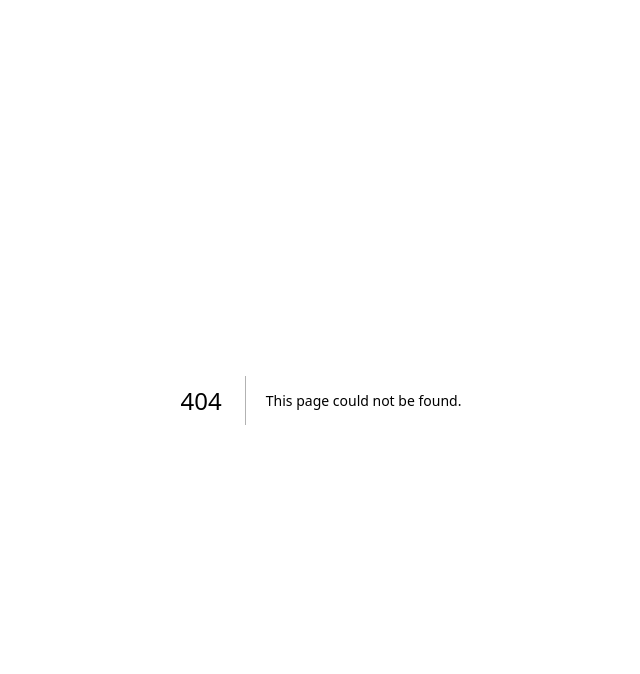
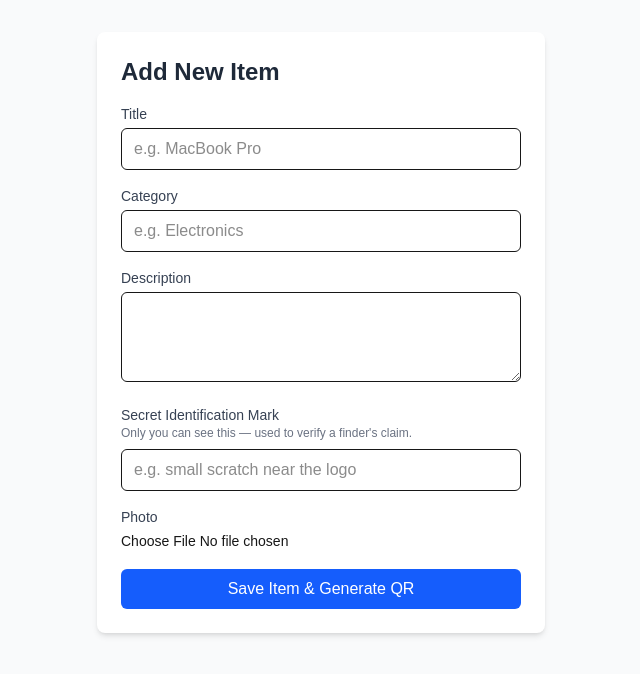
Before and after one commit to karthikkorrayi/Returnly, a Next.js app: page /dashboard/items/new in a window 1280 px wide. Before the commit this address had no page. Shown: the top 674 px of the page, without its empty margins (319-959 px from the left). Built offline with nearby package versions, Linux system fonts and the light colour scheme; no server answers.

Commit message:
updated adding items to generate QR

```diff
--- a/package.json
+++ b/package.json
@@ -11,13 +11,16 @@
   "dependencies": {
     "@supabase/ssr": "^0.12.4",
     "@supabase/supabase-js": "^2.112.0",
+    "nanoid": "^6.0.1",
     "next": "16.2.12",
+    "qrcode": "^1.5.4",
     "react": "19.2.4",
     "react-dom": "19.2.4"
   },
   "devDependencies": {
     "@tailwindcss/postcss": "^4",
     "@types/node": "^20",
+    "@types/qrcode": "^1.5.6",
     "@types/react": "^19",
     "@types/react-dom": "^19",
     "eslint": "^9",
--- /dev/null
+++ b/src/app/api/generate-qr/route.ts
@@ -0,0 +1,34 @@
+import { NextRequest, NextResponse } from 'next/server'
+import QRCode from 'qrcode'
+
+// GET /api/generate-qr?text=<url>
+// Returns a PNG image encoding the given text. Generated on demand —
+// nothing is stored, so there's no cache-invalidation problem if an
+// item's qr_code_id ever needs to change.
+export async function GET(request: NextRequest) {
+  const text = request.nextUrl.searchParams.get('text')
+
+  if (!text) {
+    return NextResponse.json({ error: 'Missing "text" parameter' }, { status: 400 })
+  }
+
+  try {
+    const pngBuffer = await QRCode.toBuffer(text, {
+      type: 'png',
+      width: 400,
+      margin: 2,
+    })
+
+    return new NextResponse(new Uint8Array(pngBuffer), {
+      headers: {
+        'Content-Type': 'image/png',
+        // Cache at the edge/browser since the same text always produces
+        // the same QR image — safe to cache aggressively
+        'Cache-Control': 'public, max-age=31536000, immutable',
+      },
+    })
+  } catch (err) {
+    console.error('QR generation failed:', err)
+    return NextResponse.json({ error: 'Failed to generate QR code' }, { status: 500 })
+  }
+}
--- /dev/null
+++ b/src/app/dashboard/items/[id]/page.tsx
@@ -0,0 +1,61 @@
+import { notFound } from 'next/navigation'
+import { createClient } from '@/lib/supabase/server'
+
+export default async function ItemDetailPage({
+  params,
+}: {
+  params: Promise<{ id: string }>
+}) {
+  const { id } = await params
+  const supabase = await createClient()
+
+  // RLS ensures this only returns a row if the current user owns it —
+  // no need for a manual user_id check here, the database enforces it
+  const { data: item, error } = await supabase
+    .from('items')
+    .select('*')
+    .eq('id', id)
+    .single()
+
+  if (error || !item) {
+    notFound()
+  }
+
+  const scanUrl = `${process.env.NEXT_PUBLIC_SITE_URL}/item/${item.qr_code_id}`
+  const qrImageUrl = `/api/generate-qr?text=${encodeURIComponent(scanUrl)}`
+
+  return (
+    <div className="min-h-screen bg-gray-50 px-4 py-8">
+      <div className="max-w-md mx-auto bg-white p-6 rounded-lg shadow-md space-y-4">
+        <h1 className="text-2xl font-bold text-gray-800">{item.title}</h1>
+        {item.category && <p className="text-gray-500">{item.category}</p>}
+
+        {item.image_url && (
+          // eslint-disable-next-line @next/next/no-img-element
+          <img
+            src={item.image_url}
+            alt={item.title}
+            className="w-full rounded-md object-cover max-h-64"
+          />
+        )}
+
+        <div className="border-t pt-4">
+          <h2 className="font-semibold text-gray-700 mb-2">Item QR Code</h2>
+          {/* eslint-disable-next-line @next/next/no-img-element */}
+          <img
+            src={qrImageUrl}
+            alt="QR code for this item"
+            className="mx-auto border rounded-md"
+          />
+          <a
+            href={qrImageUrl}
+            download={`${item.title}-qr.png`}
+            className="block text-center mt-3 text-blue-600 hover:underline text-sm"
+          >
+            Download QR Code
+          </a>
+        </div>
+      </div>
+    </div>
+  )
+}
--- /dev/null
+++ b/src/app/dashboard/items/new/page.tsx
@@ -0,0 +1,169 @@
+'use client'
+
+import { useState } from 'react'
+import { useRouter } from 'next/navigation'
+import { nanoid } from 'nanoid'
+import { createClient } from '@/lib/supabase/client'
+
+export default function NewItemPage() {
+  const [title, setTitle] = useState('')
+  const [category, setCategory] = useState('')
+  const [description, setDescription] = useState('')
+  const [secretMark, setSecretMark] = useState('')
+  const [imageFile, setImageFile] = useState<File | null>(null)
+  const [error, setError] = useState<string | null>(null)
+  const [loading, setLoading] = useState(false)
+
+  const router = useRouter()
+  const supabase = createClient()
+
+  const handleSubmit = async (e: React.FormEvent) => {
+    e.preventDefault()
+    setError(null)
+    setLoading(true)
+
+    // Confirm we have a logged-in user before doing anything else —
+    // needed to build the storage path and satisfy the RLS insert check
+    const {
+      data: { user },
+    } = await supabase.auth.getUser()
+
+    if (!user) {
+      setError('You must be logged in.')
+      setLoading(false)
+      return
+    }
+
+    let imageUrl: string | null = null
+
+    // Upload image first (if provided) — path must start with the
+    // user's id to satisfy the storage RLS policy from Step 1
+    if (imageFile) {
+      const filePath = `${user.id}/${nanoid()}-${imageFile.name}`
+
+      const { error: uploadError } = await supabase.storage
+        .from('item-images')
+        .upload(filePath, imageFile)
+
+      if (uploadError) {
+        setError(`Image upload failed: ${uploadError.message}`)
+        setLoading(false)
+        return
+      }
+
+      const {
+        data: { publicUrl },
+      } = supabase.storage.from('item-images').getPublicUrl(filePath)
+
+      imageUrl = publicUrl
+    }
+
+    // Unique slug this item's QR code will encode
+    const qrCodeId = nanoid(10)
+
+    const { data: newItem, error: insertError } = await supabase
+      .from('items')
+      .insert({
+        user_id: user.id,
+        title,
+        category,
+        description,
+        secret_identification_mark: secretMark,
+        image_url: imageUrl,
+        qr_code_id: qrCodeId,
+      })
+      .select()
+      .single()
+
+    if (insertError) {
+      setError(insertError.message)
+      setLoading(false)
+      return
+    }
+
+    // Send them to the item's detail page, where the QR is displayed
+    router.push(`/dashboard/items/${newItem.id}`)
+  }
+
+  return (
+    <div className="min-h-screen bg-gray-50 px-4 py-8">
+      <form
+        onSubmit={handleSubmit}
+        className="max-w-md mx-auto bg-white p-6 rounded-lg shadow-md space-y-4"
+      >
+        <h1 className="text-2xl font-bold text-gray-800">Add New Item</h1>
+
+        {error && (
+          <p className="text-sm text-red-600 bg-red-50 p-2 rounded">{error}</p>
+        )}
+
+        <div>
+          <label className="block text-sm font-medium text-gray-700">Title</label>
+          <input
+            type="text"
+            required
+            value={title}
+            onChange={(e) => setTitle(e.target.value)}
+            className="mt-1 w-full border rounded-md px-3 py-2 focus:ring-2 focus:ring-blue-500 focus:outline-none"
+            placeholder="e.g. MacBook Pro"
+          />
+        </div>
+
+        <div>
+          <label className="block text-sm font-medium text-gray-700">Category</label>
+          <input
+            type="text"
+            value={category}
+            onChange={(e) => setCategory(e.target.value)}
+            className="mt-1 w-full border rounded-md px-3 py-2 focus:ring-2 focus:ring-blue-500 focus:outline-none"
+            placeholder="e.g. Electronics"
+          />
+        </div>
+
+        <div>
+          <label className="block text-sm font-medium text-gray-700">Description</label>
+          <textarea
+            value={description}
+            onChange={(e) => setDescription(e.target.value)}
+            rows={3}
+            className="mt-1 w-full border rounded-md px-3 py-2 focus:ring-2 focus:ring-blue-500 focus:outline-none"
+          />
+        </div>
+
+        <div>
+          <label className="block text-sm font-medium text-gray-700">
+            Secret Identification Mark
+          </label>
+          <p className="text-xs text-gray-500 mb-1">
+            Only you can see this — used to verify a finder&apos;s claim.
+          </p>
+          <input
+            type="text"
+            value={secretMark}
+            onChange={(e) => setSecretMark(e.target.value)}
+            className="mt-1 w-full border rounded-md px-3 py-2 focus:ring-2 focus:ring-blue-500 focus:outline-none"
+            placeholder="e.g. small scratch near the logo"
+          />
+        </div>
+
+        <div>
+          <label className="block text-sm font-medium text-gray-700">Photo</label>
+          <input
+            type="file"
+            accept="image/*"
+            onChange={(e) => setImageFile(e.target.files?.[0] ?? null)}
+            className="mt-1 w-full text-sm"
+          />
+        </div>
+
+        <button
+          type="submit"
+          disabled={loading}
+          className="w-full bg-blue-600 text-white py-2 rounded-md font-medium hover:bg-blue-700 disabled:opacity-50"
+        >
+          {loading ? 'Saving...' : 'Save Item & Generate QR'}
+        </button>
+      </form>
+    </div>
+  )
+}
--- a/src/app/dashboard/page.tsx
+++ b/src/app/dashboard/page.tsx
@@ -1,3 +1,4 @@
+import Link from 'next/link'
 import { redirect } from 'next/navigation'
 import { createClient } from '@/lib/supabase/server'
 
@@ -11,14 +12,50 @@ export default async function DashboardPage() {
     redirect('/login')
   }
 
+  const { data: items } = await supabase
+    .from('items')
+    .select('*')
+    .order('created_at', { ascending: false })
+
   return (
-    <main className="min-h-screen p-8">
-      <h1 className="text-2xl font-bold text-gray-800">
-        Welcome, {user.email}
-      </h1>
-      <p className="text-gray-600 mt-2">
-        Your items dashboard will go here (Phase 2).
-      </p>
+    <main className="min-h-screen bg-gray-50 px-4 py-8">
+      <div className="max-w-2xl mx-auto">
+        <div className="flex justify-between items-center mb-6">
+          <h1 className="text-2xl font-bold text-gray-800">Your Items</h1>
+          <Link
+            href="/dashboard/items/new"
+            className="bg-blue-600 text-white px-4 py-2 rounded-md text-sm font-medium hover:bg-blue-700"
+          >
+            + Add Item
+          </Link>
+        </div>
+
+        {!items || items.length === 0 ? (
+          <p className="text-gray-500">No items yet. Add your first one above.</p>
+        ) : (
+          <div className="space-y-3">
+            {items.map((item) => (
+              <Link
+                key={item.id}
+                href={`/dashboard/items/${item.id}`}
+                className="block bg-white p-4 rounded-lg shadow-sm hover:shadow-md transition"
+              >
+                <div className="flex justify-between items-center">
+                  <div>
+                    <h2 className="font-semibold text-gray-800">{item.title}</h2>
+                    <p className="text-sm text-gray-500">{item.category}</p>
+                  </div>
+                  {item.is_lost && (
+                    <span className="text-xs bg-red-100 text-red-700 px-2 py-1 rounded-full font-medium">
+                      LOST
+                    </span>
+                  )}
+                </div>
+              </Link>
+            ))}
+          </div>
+        )}
+      </div>
     </main>
   )
 }
```
Also changed, not shown: 1 other file (tests, documents, lock files or other folders).
